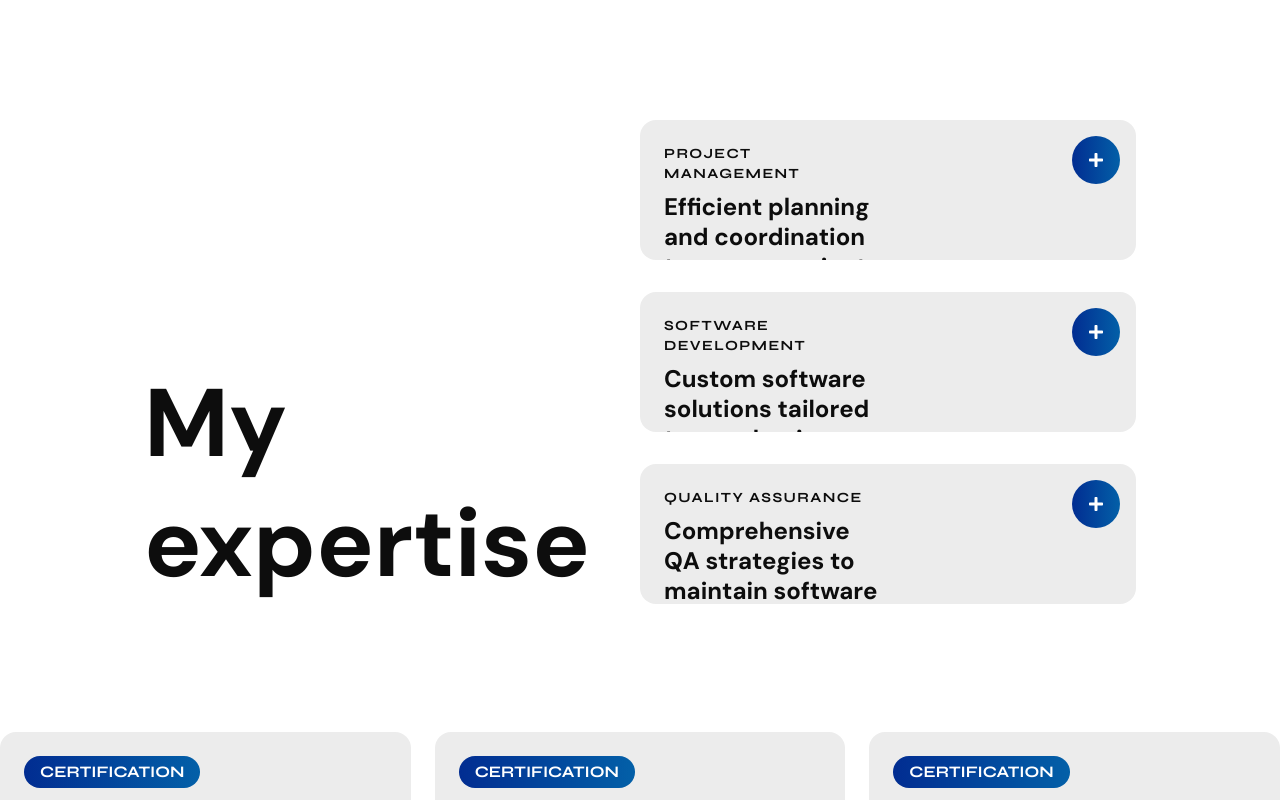
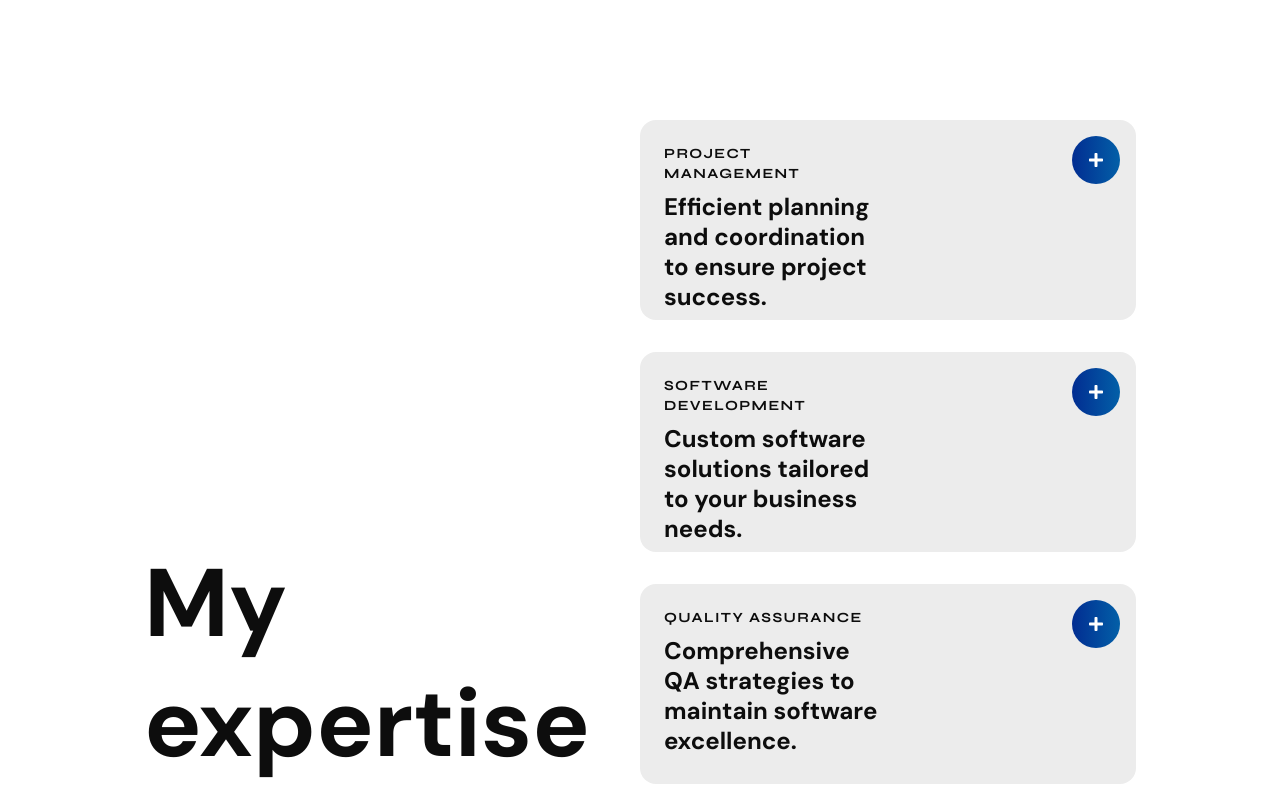
Before and after one commit to andrescorderor/ac-website, a React (Vite) app: page / in a window 1280 px wide. Shown: the part 1160-1960 px from the top of the page. Built offline with nearby package versions, Linux system fonts and the light colour scheme.

Commit message:
refactor: expertise card final version

```diff
--- a/package.json
+++ b/package.json
@@ -1,7 +1,7 @@
 {
   "name": "ac-website",
   "private": true,
-  "version": "0.12.4",
+  "version": "0.13.0",
   "type": "module",
   "scripts": {
     "dev": "vite",
--- a/src/components/common/cards/ExpertiseSectionCard.tsx
+++ b/src/components/common/cards/ExpertiseSectionCard.tsx
@@ -27,7 +27,7 @@ function Subtitle({ subtitle }: { subtitle: string }) {
 
 function Paragraph({ paragraph }: { paragraph: string }) {
   return (
-    <p className="font-inter pt-8 font-extralight text-[var(--black)] hover:cursor-default">
+    <p className="font-inter pt-8 text-justify font-extralight text-[var(--black)] hover:cursor-default">
       {paragraph}
     </p>
   );
@@ -43,7 +43,7 @@ function Image({ imageUrl, title }: { imageUrl: string; title: string }) {
   );
 }
 
-export function ExpertiseSectionCard({
+export default function ExpertiseSectionCard({
   title,
   subtitle,
   paragraph = '',
@@ -51,8 +51,18 @@ export function ExpertiseSectionCard({
 }: CardProps) {
   const [isExpanded, setIsExpanded] = useState(false);
   const contentRef = useRef<HTMLDivElement>(null);
+  const subtitleRef = useRef<HTMLParagraphElement>(null);
+  const [baseHeight, setBaseHeight] = useState('140px');
   const [contentHeight, setContentHeight] = useState('0px');
   const [isModalOpen, setIsModalOpen] = useState(false);
+
+  useEffect(() => {
+    if (subtitleRef.current) {
+      const subtitleHeight = subtitleRef.current.offsetHeight;
+      const calculatedBaseHeight = subtitleHeight + 80;
+      setBaseHeight(`${calculatedBaseHeight}px`);
+    }
+  }, [subtitle]);
 
   useEffect(() => {
     if (contentRef.current) {
@@ -75,19 +85,20 @@ export function ExpertiseSectionCard({
       onMouseLeave={() => setIsExpanded(false)}
       className="group relative flex overflow-hidden rounded-2xl bg-[var(--soft-light-gray)] transition-all duration-500 ease-in-out"
       style={{
-        height: isExpanded ? contentHeight : '140px',
+        height: isExpanded ? contentHeight : baseHeight,
       }}
     >
-      <div className="flex">
+      <div className="relative flex w-full">
         <div className="flex-1 p-6">
           <Title title={title} />
-          <Subtitle subtitle={subtitle} />
+          <div ref={subtitleRef}>
+            <Subtitle subtitle={subtitle} />
+          </div>
           <div className="opacity-0 transition-opacity duration-500 group-hover:opacity-100">
             <Paragraph paragraph={paragraph} />
           </div>
         </div>
-
-        <div className=" flex-1">
+        <div className="flex-1">
           <div
             ref={contentRef}
             className={`flex flex-col items-center justify-center transition-opacity duration-500 ${
@@ -96,15 +107,16 @@ export function ExpertiseSectionCard({
           >
             <Image imageUrl={imageUrl} title={title} />
           </div>
-
+        </div>
+        <div
+          className="absolute right-4 transition-all duration-500 ease-in-out"
+          style={{
+            top: isExpanded ? `calc(${contentHeight} - 4rem)` : '1rem',
+          }}
+        >
           <div
-            className="cursor-pointer animate-gradient-random hover:bg-[var(--soft-light-gray)] hover:border-[var(--black)]  absolute flex size-12 items-center justify-center rounded-full bg-gradient-to-r from-[var(--deep-navy-blue)] via-[var(--vibrant-sky-blue)] to-[var(--magenta-pink)] text-[var(--white)] transition-transform duration-500"
+            className="cursor-pointer animate-gradient-random hover:bg-[var(--soft-light-gray)] hover:border-[var(--black)] flex size-12 items-center justify-center rounded-full bg-gradient-to-r from-[var(--deep-navy-blue)] via-[var(--vibrant-sky-blue)] to-[var(--magenta-pink)] text-[var(--white)]"
             onClick={handleClick}
-            style={{
-              transform: isExpanded ? 'translate(0, 0)' : 'translate(0, -60px)',
-              bottom: '1rem',
-              right: '1rem',
-            }}
           >
             <FaPlus />
           </div>
--- a/src/components/common/modals/ModalContact.tsx
+++ b/src/components/common/modals/ModalContact.tsx
@@ -49,7 +49,7 @@ export default function ModalContact({
     <AnimatePresence>
       {isOpen && (
         <motion.div
-          className="fixed inset-0 z-[9998] flex items-center justify-center bg-black rounded-2xl bg-opacity-50 backdrop-blur-md"
+          className="fixed inset-0 z-[9998] flex items-center justify-center bg-black bg-opacity-50 backdrop-blur-md"
           onClick={onClose}
           initial="hidden"
           animate="visible"
--- a/src/components/home/ExpertiseSection.tsx
+++ b/src/components/home/ExpertiseSection.tsx
@@ -1,4 +1,4 @@
-import { ExpertiseSectionCard } from '@components/common/cards/ExpertiseSectionCard';
+import ExpertiseSectionCard from '@components/common/cards/ExpertiseSectionCard';
 import { expertiseCards } from '@mocks/HomeMocks';
 
 export default function ExpertiseSection() {
```
